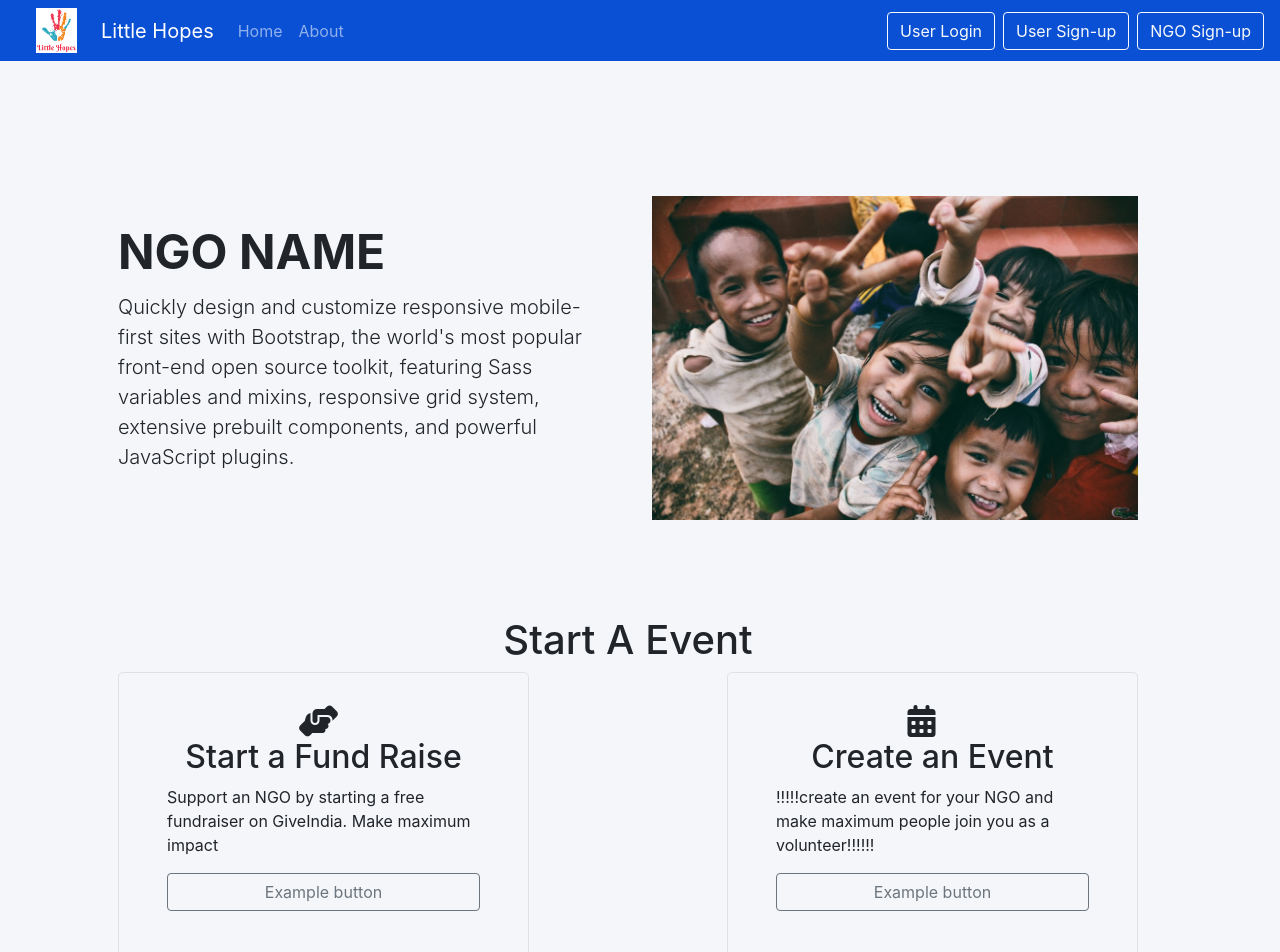
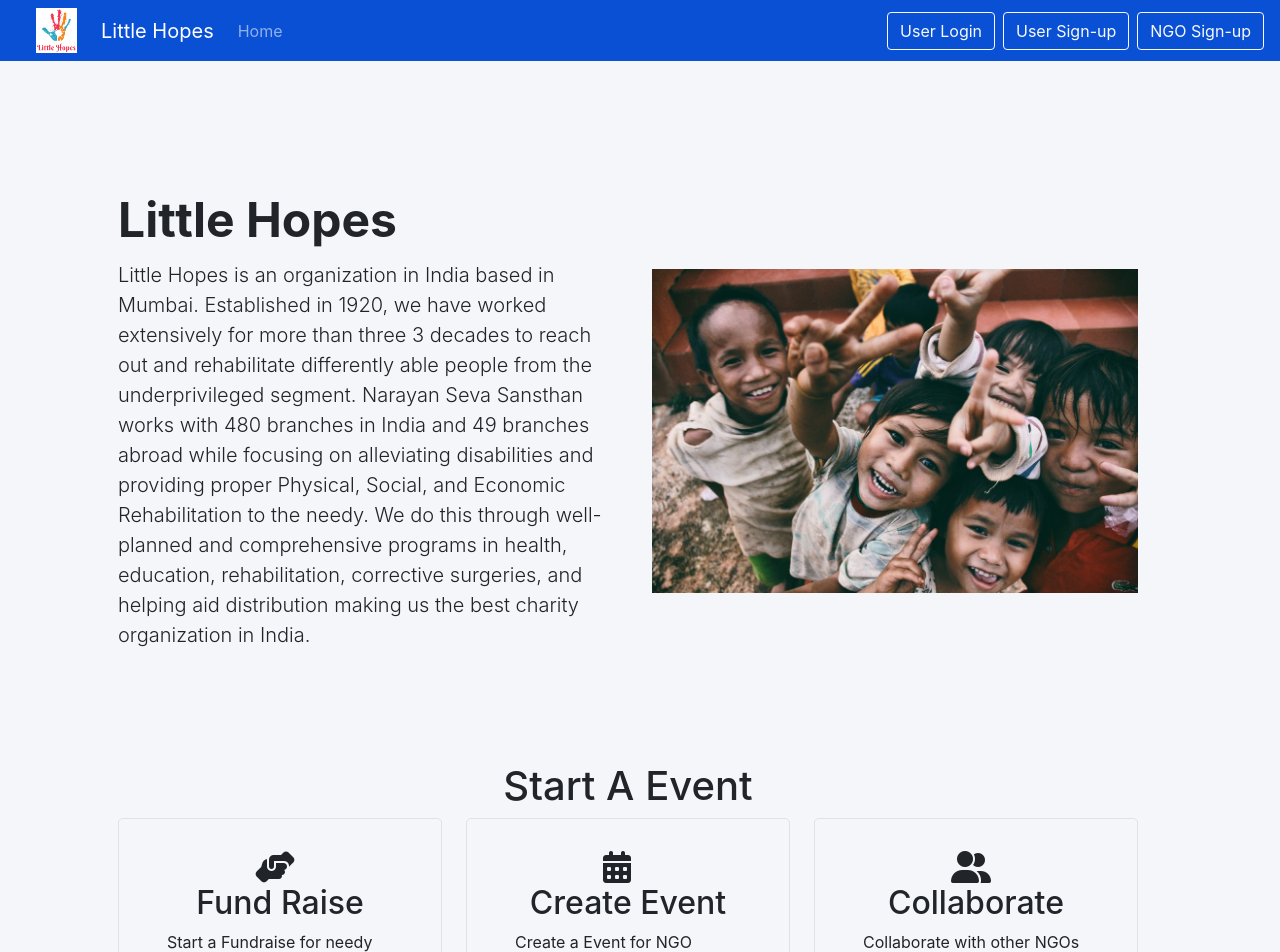
Before and after one commit to Yashs1623/LOC4.0_TechyCrafts, a React (Create React App) app: page /ngo in a window 1280 px wide. Shown: the top 952 px of the page. Built offline with nearby package versions, Linux system fonts and the light colour scheme; what @kommunicate/kommunicate-chatbot-plugin would draw is missing.

Commit message:
Final1.0

```diff
--- a/package.json
+++ b/package.json
@@ -13,10 +13,12 @@
     "@testing-library/react": "^12.1.4",
     "@testing-library/user-event": "^13.5.0",
     "animate.css": "^4.1.1",
+    "bootstrap": "^5.1.3",
     "google-maps-react": "^2.0.6",
     "react": "^17.0.2",
     "react-alert": "^7.0.3",
     "react-alice-carousel": "^2.5.1",
+    "react-bootstrap": "^2.2.1",
     "react-dom": "^17.0.2",
     "react-router-dom": "^6.2.2",
     "react-scripts": "5.0.0",
--- a/src/App.js
+++ b/src/App.js
@@ -19,6 +19,7 @@ import Donate from './components/Donate';
 import Landing from './components/Landing';
 import Signup2 from './components/Signup2';
 import Colab from './components/Colab';
+import Portal from './components/Portal';
 
 function App() {
   return (
@@ -40,6 +41,8 @@ function App() {
                 <Route exact path='/volunteer' element={<Volunteer/>}></Route>
                 <Route exact path='/donate' element={<Donate/>}></Route>
                 <Route exact path='/colab' element={<Colab/>}></Route>
+                <Route exact path='/payment' element={<Portal/>}></Route>
+
             </Routes>
         </div>
         <Footer/>
--- a/src/components/Card3.js
+++ b/src/components/Card3.js
@@ -1,9 +1,11 @@
 import React from 'react'
+import Ngo from "../images/ngoCard.PNG"
 
 function Card3(props) {
   return (
     <div className="card">
-          <div className="card-body">
+          <div className="card-body" >
+            <img src={Ngo} alt=""  />
             <h2>{props.orgtitle}</h2>
             <p>{props.req}</p>
             <p>{props.prov}</p>
--- a/src/components/Cards.js
+++ b/src/components/Cards.js
@@ -1,7 +1,13 @@
-import React from 'react'
+import React, { useState } from 'react'
 import image3 from "../images/ngo_img1.jpg"
+import { ProgressBar } from 'react-bootstrap';
+const Cards = (props) => {
+  const [no,setNo]=useState(20);
+ function HandleEvent(){
+  setNo(no+5);
+  alert("YOU ARE NOW A VOLUNTEER");
 
-const Cards = (props) => {
+  }
   return (
     <div className='col-6'>
       <div className="card">
@@ -13,8 +19,10 @@ const Cards = (props) => {
             <p>{props.date}</p>
 
           </div>
-          <button  class="btn btn-primary" id="bottom" type="submit">Volunteer Now</button>
+          <button  class="btn btn-primary" onClick={HandleEvent} id="bottom" type="submit">Volunteer Now</button>
+          <ProgressBar now={no} />
         </div>
+
 
         </div>
   )
--- a/src/components/Colab.js
+++ b/src/components/Colab.js
@@ -5,26 +5,13 @@ function Colab() {
     const [arrstate,setArr]=useState(
           [
             {
-              address: "wfwfwfwfwf",
-              contact: "wfwfwfwfwfwf",
-              orgName: "wefwfwwfw",
-              prov: "fwfwfwfwfwf",
-              req: "wfwfwfwfwf",
+              address: "Mumbai,Maharastra",
+              contact: "9456325871",
+              orgName: "Smile Foundation",
+              prov: "Volunteers",
+              req: "Clothes",
             },
-            {
-              address: "wahciabkbcaca",
-              contact: "wfwahciabkbcaca",
-              orgName: "ahciabkbcaca",
-              prov: "fwahciabkbcaca",
-              req: "wahciabkbcaca",
-            },
-            {
-              address: "bfuyrbfwufufwfwfwfwfwf",
-              contact: "bfuyrbfwufufwfwfwfwfwfwf",
-              orgName: "bfuyrbfwufufwefwfwwfw",
-              prov: "bfuyrbfwufuffwfwfwfwfwf",
-              req: "bfuyrbfwufufwfwfwfwfwf",
-            },
+
           ]
 
     )
--- a/src/components/NGO.js
+++ b/src/components/NGO.js
@@ -11,7 +11,9 @@ function NGO() {
     const renderEvent=()=>{
         navigate(`/event`)
     }
-
+    const renderCollab=()=>{
+      navigate(`/colab`)
+  }
   return (
     <div className='container row justify-content-center'>
       <div className="container col-xxl-8 px-4 py-5">
@@ -20,29 +22,39 @@ function NGO() {
         <img src={ngoimg} className="d-block mx-lg-auto img-fluid" alt="Bootstrap Themes" width="700" height="500" loading="lazy"/>
       </div>
       <div className="col-lg-6">
-        <h1 className="display-5 fw-bold lh-1 mb-3">NGO NAME</h1>
-        <p className="lead">Quickly design and customize responsive mobile-first sites with Bootstrap, the world's most popular front-end open source toolkit, featuring Sass variables and mixins, responsive grid system, extensive prebuilt components, and powerful JavaScript plugins.</p>
+        <h1 className="display-5 fw-bold lh-1 mb-3">Little Hopes</h1>
+        <p className="lead">
+Little Hopes is an organization in India based in Mumbai. Established in 1920, we have worked extensively for more than three 3 decades to reach out and rehabilitate differently able people from the underprivileged segment. Narayan Seva Sansthan works with 480 branches in India and 49 branches abroad while focusing on alleviating disabilities and providing proper Physical, Social, and Economic Rehabilitation to the needy. We do this through well-planned and comprehensive programs in health, education, rehabilitation, corrective surgeries, and helping aid distribution making us the best charity organization in India.</p>
       </div>
     </div>
   </div>
   <h1 className="container row justify-content-center">Start A Event</h1>
   <div className="container row justify-content-between">
-    <div className="col-md-5">
+    <div className="col-md-4">
         <div className="h-100 p-5  border rounded-3">
         <div className="d-flex justify-content-center"> <i className="fa-solid fa-handshake-angle fa-2xl"></i></div>
 
-          <h2  className="mt-3 d-flex justify-content-center">Start a Fund Raise</h2>
-          <p>Support an NGO by starting a free fundraiser on GiveIndia. Make maximum impact</p>
-          <button className="btn btn-outline-secondary container" type="button" onClick={renderFund}>Example button</button>
+          <h2  className="mt-3 d-flex justify-content-center">Fund Raise</h2>
+          <p>Start a Fundraise for needy</p>
+          <button className="btn btn-outline-secondary container" type="button" onClick={renderFund}>Raise Funds</button>
         </div>
       </div>
-      <div className="col-md-5">
+      <div className="col-md-4">
         <div className="h-100 p-5 bg border rounded-3">
         <div className="d-flex justify-content-center"><i className="fa-solid fa-calendar-days fa-2xl"></i></div>
 
-          <h2 className="mt-3 d-flex justify-content-center">Create an Event</h2>
-          <p>!!!!!create an event for your NGO and make maximum people join you as a volunteer!!!!!!</p>
-          <button className="btn btn-outline-secondary container " type="button" onClick={renderEvent} >Example button</button>
+          <h2 className="mt-3 d-flex justify-content-center">Create Event</h2>
+          <p>Create a Event for NGO</p>
+          <button className="btn btn-outline-secondary container " type="button" onClick={renderEvent} >Create Event</button>
+        </div>
+      </div>
+      <div className="col-md-4">
+        <div className="h-100 p-5 bg border rounded-3">
+        <div className="d-flex justify-content-center"><i className="fa-solid fa-user-group fa-2xl"></i></div>
+
+          <h2 className="mt-3 d-flex justify-content-center">Collaborate</h2>
+          <p>Collaborate with other NGOs </p>
+          <button className="btn btn-outline-secondary container " type="button" onClick={renderCollab} >Collaborate</button>
         </div>
       </div>
 
@@ -50,5 +62,4 @@ function NGO() {
     </div>
   )
 }
-
-export default NGO
+ export default NGO;
--- a/src/components/NavBar.js
+++ b/src/components/NavBar.js
@@ -61,16 +61,7 @@ function NavBar(props) {
                 Home
               </Link>
             </li>
-            <li className="nav-item">
-              <Link
-                className={`nav-link ${
-                  location.pathname === "/about" ? "active" : ""
-                }`}
-                to="/about"
-              >
-                About
-              </Link>
-            </li>
+
           </ul>
           {/* <form className="d-flex">
         <input className="form-control me-2" type="search" placeholder="Search" aria-label="Search"/>
--- /dev/null
+++ b/src/components/Portal.js
@@ -0,0 +1,27 @@
+import React from 'react';
+
+
+import StripeCheckoutButton from './strip-button/stripe.component';
+
+function Portal() {
+
+
+  const totalPrice = 100;
+
+  return (
+    <div className="App">
+      <header className="App-header">
+        <h1>Make Donation for better cause</h1>
+
+        <p>
+          Pay Total of ₹ {totalPrice}
+        </p>
+        <p>
+          <StripeCheckoutButton price={totalPrice} />
+        </p>
+      </header>
+    </div>
+  );
+}
+
+export default Portal;
--- /dev/null
+++ b/src/components/strip-button/stripe.component.jsx
@@ -0,0 +1,29 @@
+import React from 'react';
+import StripeCheckout from 'react-stripe-checkout';
+
+const StripeCheckoutButton = ({ price }) => {
+    const priceForStripe = price * 100;
+    const publishableKey = 'pk_test_sLUqHXtqXOkwSdPosC8ZikQ800snMatYMb';
+
+    const onToken = token => {
+        console.log(token);
+        alert('Payment Succesful!');
+    };
+
+    return (
+        <StripeCheckout
+            label='Pay Now'
+            name='Freaky Jolly Co.'
+            billingAddress
+            shippingAddress
+            image='https://www.freakyjolly.com/wp-content/uploads/2020/04/fj-logo.png'
+            description={`Your total is $${price}`}
+            amount={priceForStripe}
+            panelLabel='Pay Now'
+            token={onToken}
+            stripeKey={publishableKey}
+        />
+    )
+}
+
+export default StripeCheckoutButton;
--- a/src/index.css
+++ b/src/index.css
@@ -63,7 +63,7 @@ i{
 .card {
   background: #fff;
   width: 25em;
-  height: 32em;
+  height: 35em;
   border-radius: 0.6em;
   margin: 1em;
   overflow: hidden;
@@ -179,7 +179,7 @@ h4.product-price {
 }
 #bottom {
   position:absolute;
-  margin-top:450px;
+  margin-top:470px;
 
 
 }
```
Also changed, not shown: src/components/User.js (+3 -13 lines), src/images/ngoCard.PNG (added), 1 other file (tests, documents, lock files or other folders).
